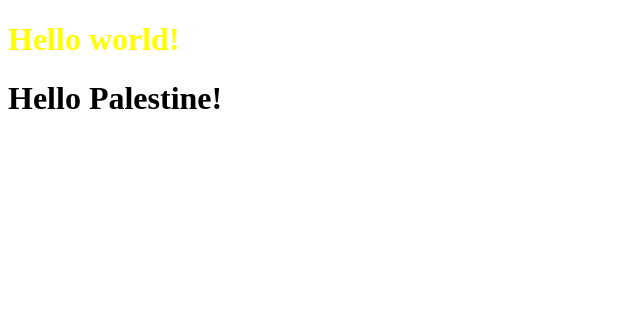
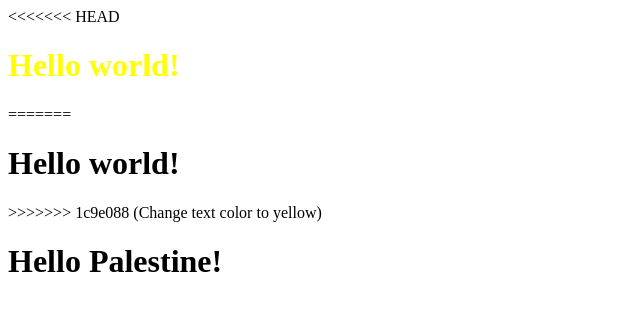
Before and after one commit to MustafaHasan1/Git-essentials, a plain HTML site: page index.html in a window 1280 px wide. Shown: the whole page, without its empty margins (0-640 px from the left). Drawn offline with Linux system fonts and the light colour scheme.

```diff
--- a/index.html
+++ b/index.html
@@ -4,7 +4,11 @@
   <title>Git Essentials</title>
 </head>
 <body>
+<<<<<<< HEAD
     <h1 style="color: yellow;">Hello world!</h1>
+=======
+    <h1>Hello world!</h1>
+>>>>>>> 1c9e088 (Change text color to yellow)
     <h1>Hello Palestine!</h1>
 </body>
 </html>
```
